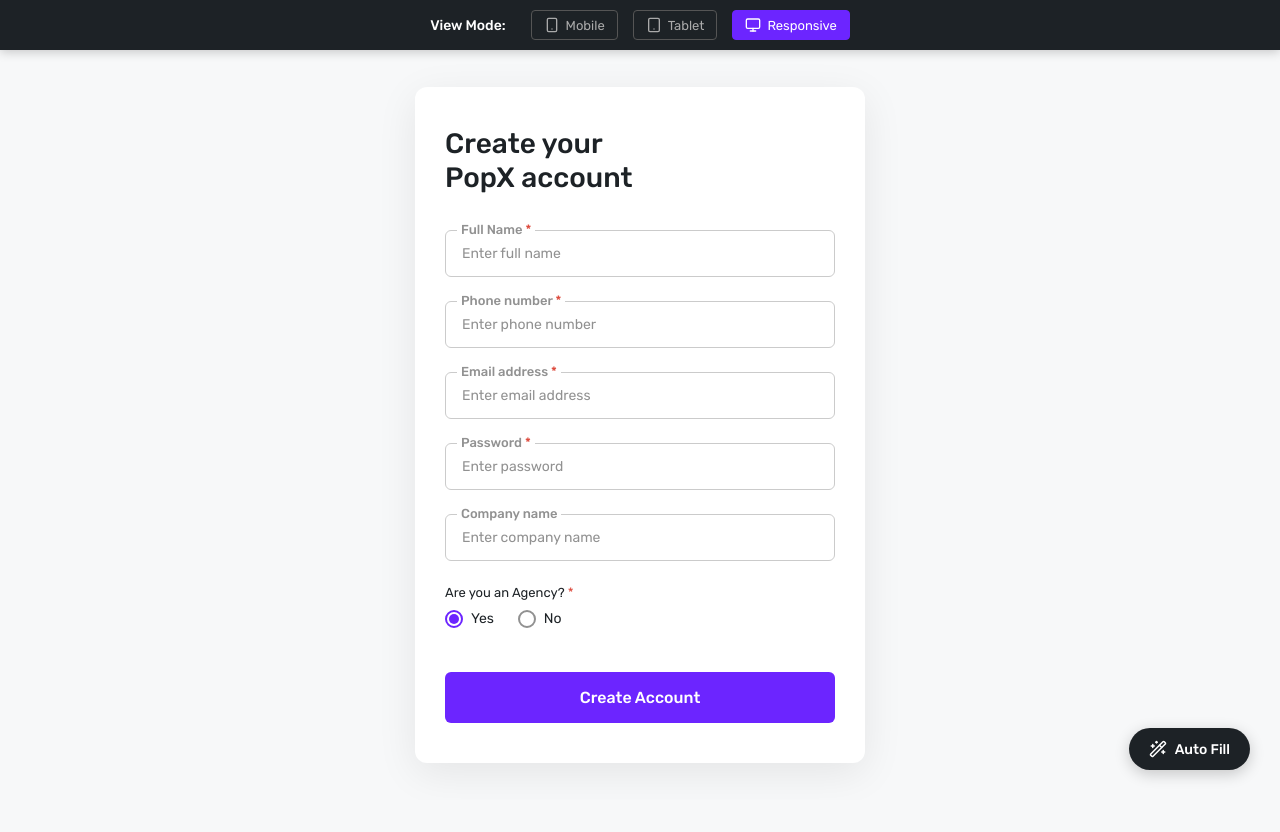
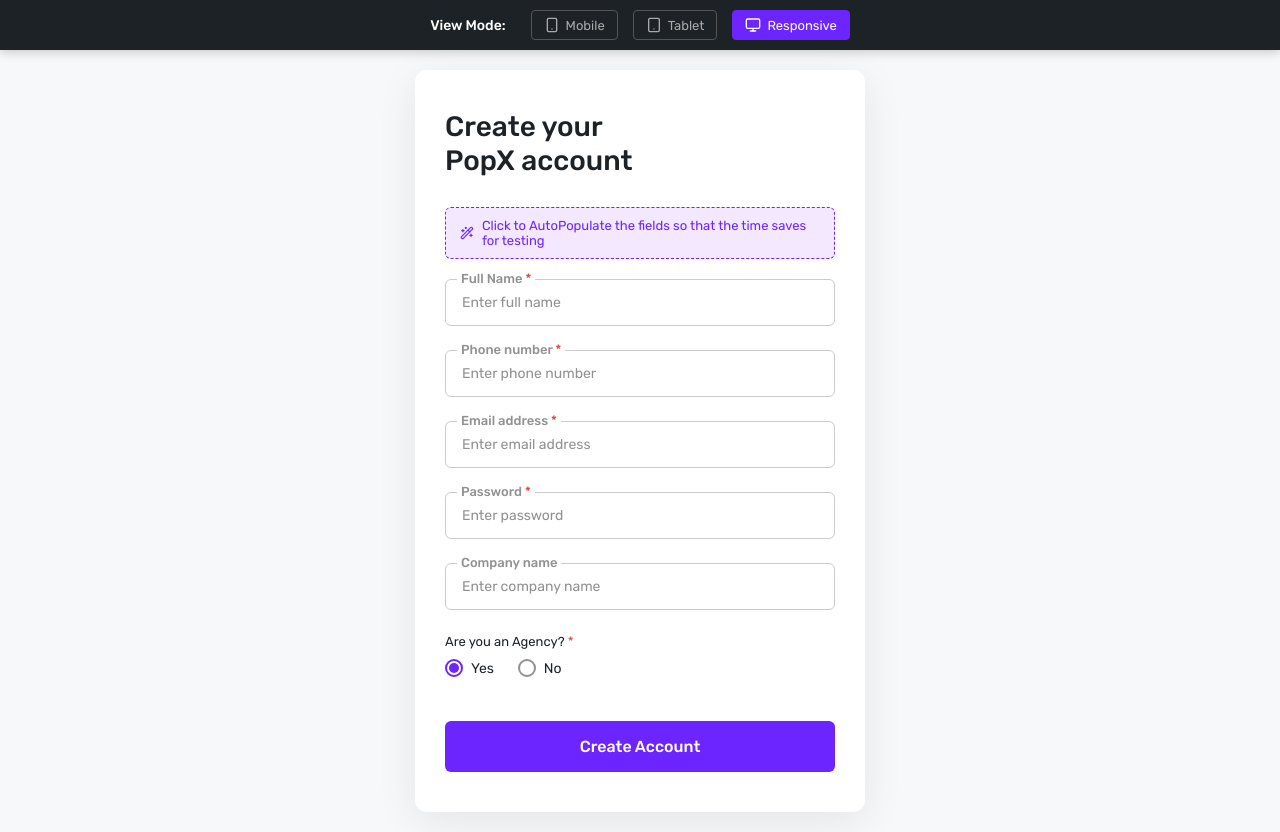
Before and after one commit to Indeevar05/Eduspace, a React (Vite) app: page /signup in a window 1280 px wide. Before the commit the page ends 800 px from the top, so only its background shows below. Built offline with nearby package versions, Linux system fonts and the light colour scheme.

Commit message:
refactor: move autofill button into form container with specific text

```diff
--- a/src/pages/Login.jsx
+++ b/src/pages/Login.jsx
@@ -52,6 +52,15 @@
           <h1 className="heading-title">Signin to your<br />PopX account</h1>
           <p className="sub-text">Lorem ipsum dolor sit amet,<br />consectetur adipiscing elit,</p>
 
+          <button
+            type="button"
+            onClick={handleAutoFill}
+            style={{ backgroundColor: '#f3e8ff', color: '#6C25FF', padding: '10px 14px', borderRadius: '6px', border: '1px dashed #6C25FF', fontSize: '13px', cursor: 'pointer', marginBottom: '20px', textAlign: 'left', display: 'flex', alignItems: 'center', gap: '8px' }}
+          >
+            <Wand2 size={16} />
+            Click to AutoPopulate the fields so that the time saves for testing
+          </button>
+
           <form onSubmit={handleSubmit} style={{ display: 'flex', flexDirection: 'column', flex: 1 }}>
             <InputField
               label="Email Address"
@@ -77,12 +86,6 @@
           </form>
         </div>
       </div>
-
-      {/* Autofill Button outside the main container */}
-      <button className="autofill-fab" onClick={handleAutoFill} title="Auto Fill Form">
-        <Wand2 size={18} />
-        Auto Fill
-      </button>
     </>
   );
 };
--- a/src/pages/Signup.jsx
+++ b/src/pages/Signup.jsx
@@ -73,6 +73,15 @@
         <div className="page-container">
           <h1 className="heading-title">Create your<br />PopX account</h1>
 
+          <button
+            type="button"
+            onClick={handleAutoFill}
+            style={{ backgroundColor: '#f3e8ff', color: '#6C25FF', padding: '10px 14px', borderRadius: '6px', border: '1px dashed #6C25FF', fontSize: '13px', cursor: 'pointer', marginTop: '15px', textAlign: 'left', display: 'flex', alignItems: 'center', gap: '8px' }}
+          >
+            <Wand2 size={16} />
+            Click to AutoPopulate the fields so that the time saves for testing
+          </button>
+
           <form onSubmit={handleSubmit} style={{ display: 'flex', flexDirection: 'column', flex: 1, marginTop: '20px' }}>
             <InputField
               label="Full Name"
@@ -137,12 +146,6 @@
           </form>
         </div>
       </div>
-
-      {/* Autofill Button outside the main container */}
-      <button className="autofill-fab" onClick={handleAutoFill} title="Auto Fill Form">
-        <Wand2 size={18} />
-        Auto Fill
-      </button>
     </>
   );
 };
```
